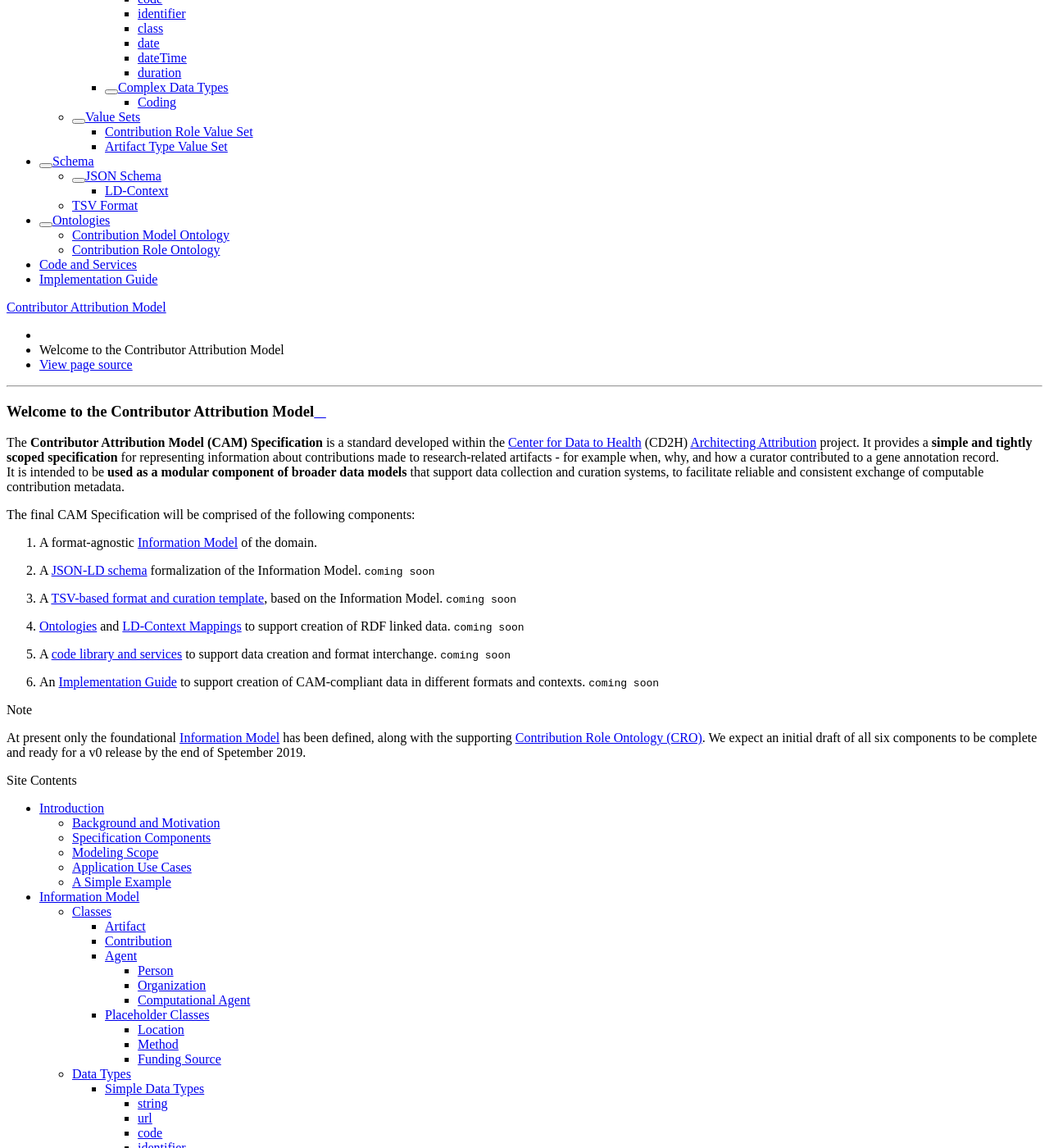
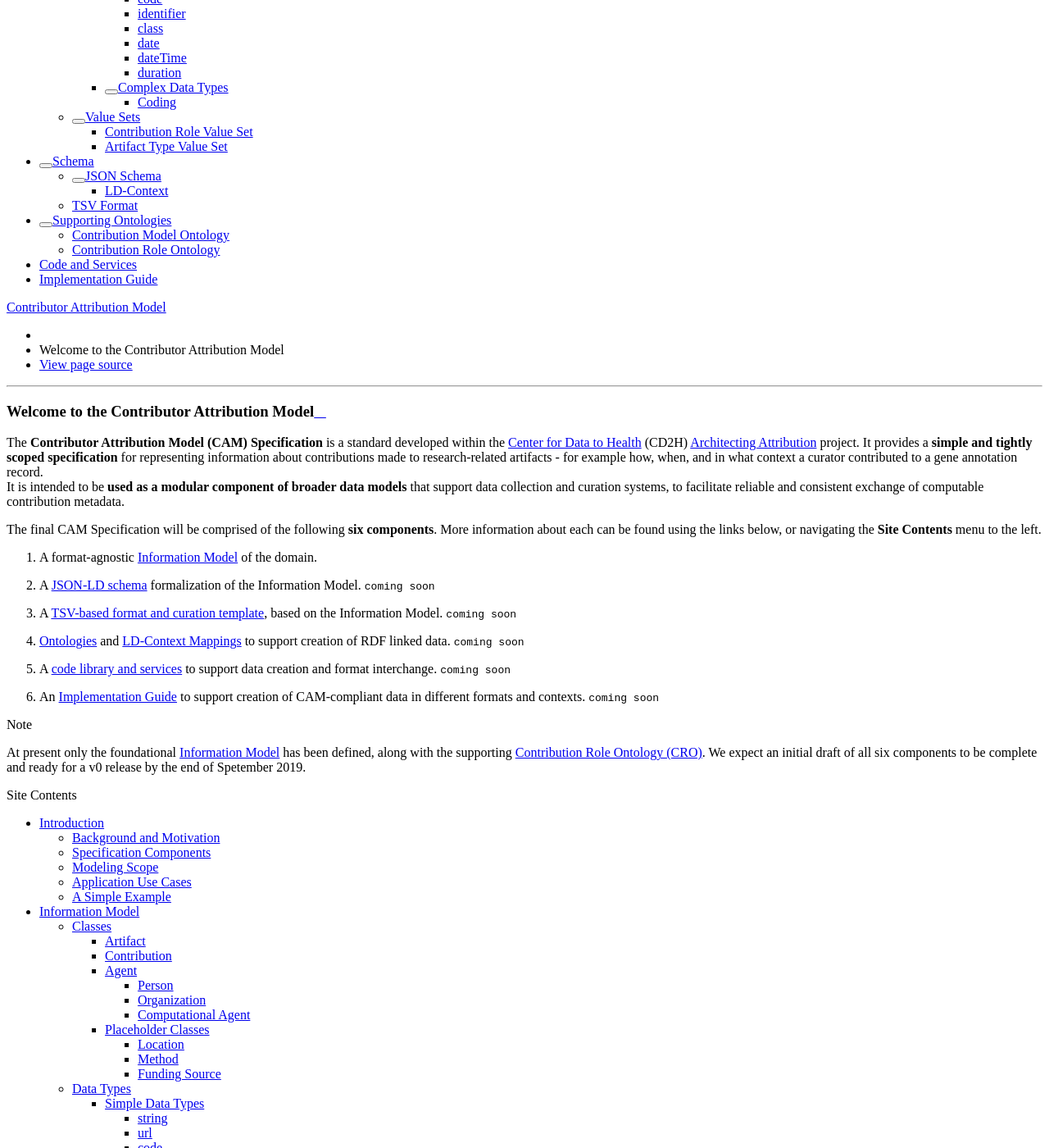
Before and after one commit to data2health/contributor-attribution-model, a Sphinx documentation site: the page built from docs/source/index.rst, in a window 1280 px wide and 1400 px high, scrolled down 908 px. Shown: the whole window at 82% size. Built offline with Sphinx 7.4.7 and the Read the Docs theme 2.0.0, drawn with Linux system fonts in a browser that asks for light colours; pages that are not in the unit, such as notebooks, are missing from menus; some of the changed text lies outside the part shown.

Commit message:
doc updates

```diff
--- a/docs/source/index.rst
+++ b/docs/source/index.rst
@@ -4,10 +4,10 @@
 Welcome to the Contributor Attribution Model
 !!!!!!!!!!!!!!!!!!!!!!!!!!!!!!!!!!!!!!!!
 
-| The **Contributor Attribution Model (CAM) Specification** is a standard developed within the `Center for Data to Health <https://github.com/data2health>`_ (CD2H) `Architecting Attribution <https://github.com/data2health/architecting_attribution>`_ project. It provides a **simple and tightly scoped specification** for representing information about contributions made to research-related artifacts - for example when, why, and how a curator contributed to a gene annotation record.
+| The **Contributor Attribution Model (CAM) Specification** is a standard developed within the `Center for Data to Health <https://github.com/data2health>`_ (CD2H) `Architecting Attribution <https://github.com/data2health/architecting_attribution>`_ project. It provides a **simple and tightly scoped specification** for representing information about contributions made to research-related artifacts - for example how, when, and in what context a curator contributed to a gene annotation record.
 | It is intended to be **used as a modular component of broader data models** that support data collection and curation systems, to facilitate reliable and consistent exchange of computable contribution metadata.
 
-The final CAM Specification will be comprised of the following components:
+The final CAM Specification will be comprised of the following **six components**. More information about each can be found using the links below, or navigating the **Site Contents** menu to the left.
 
 1. A format-agnostic :ref:`information-model` of the domain.
 2. A :ref:`JSON-LD schema <json-schema>` formalization of the Information Model. ``coming soon``
--- a/docs/source/info_model/index.rst
+++ b/docs/source/info_model/index.rst
@@ -38,7 +38,7 @@ Subsequent pages in this specification, indexed :ref:`below <index1>` and naviga
 
 .. toctree::
    :maxdepth: 2
-   :caption: Index
+   :caption: IM Content Index
 
    classes/index
    data_types
--- a/docs/source/ontologies.rst
+++ b/docs/source/ontologies.rst
@@ -1,6 +1,6 @@
 .. _ontologies:
 
-Ontologies
+Supporting Ontologies
 !!!!!!!!!!
 
 Coming soon . . .
```
